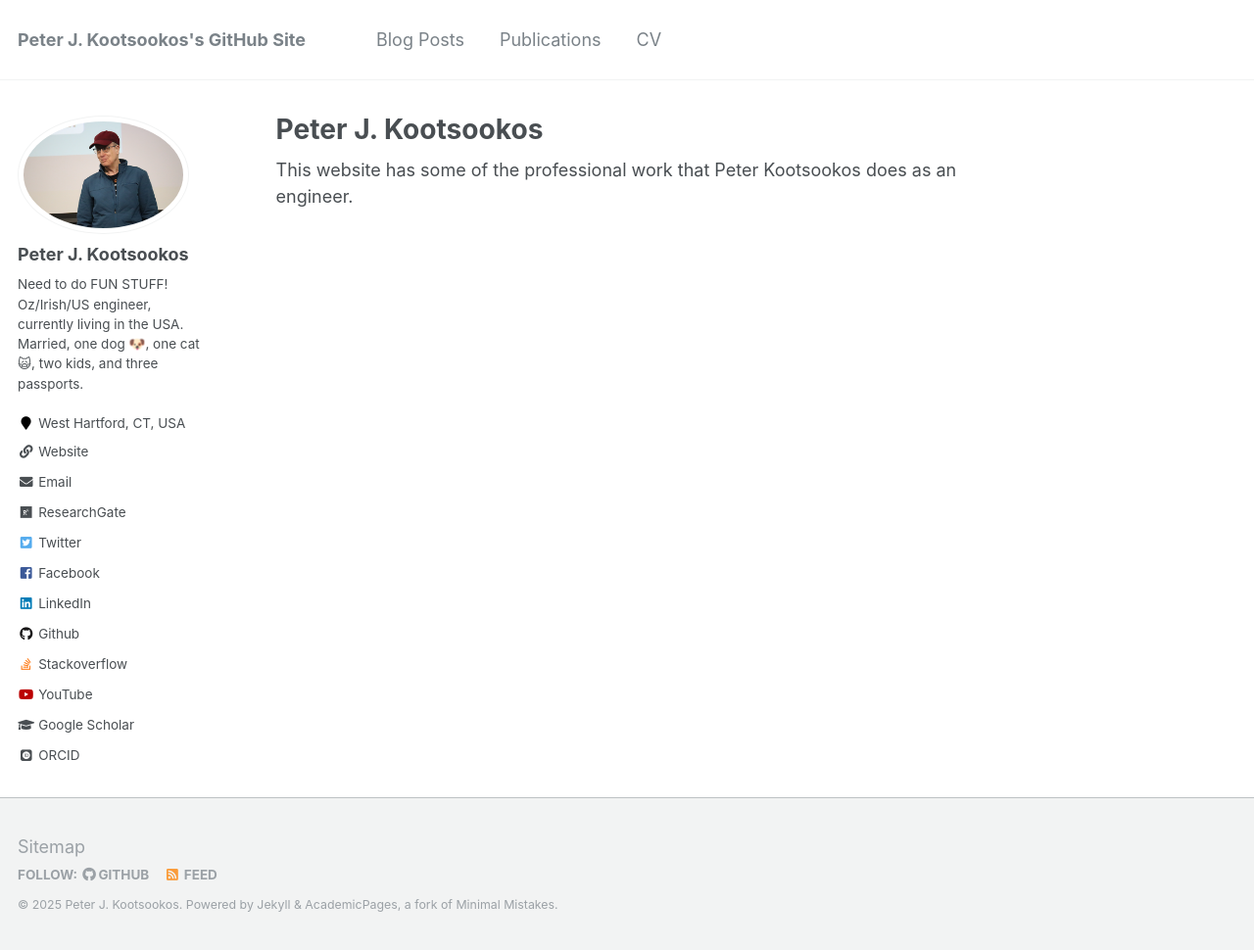
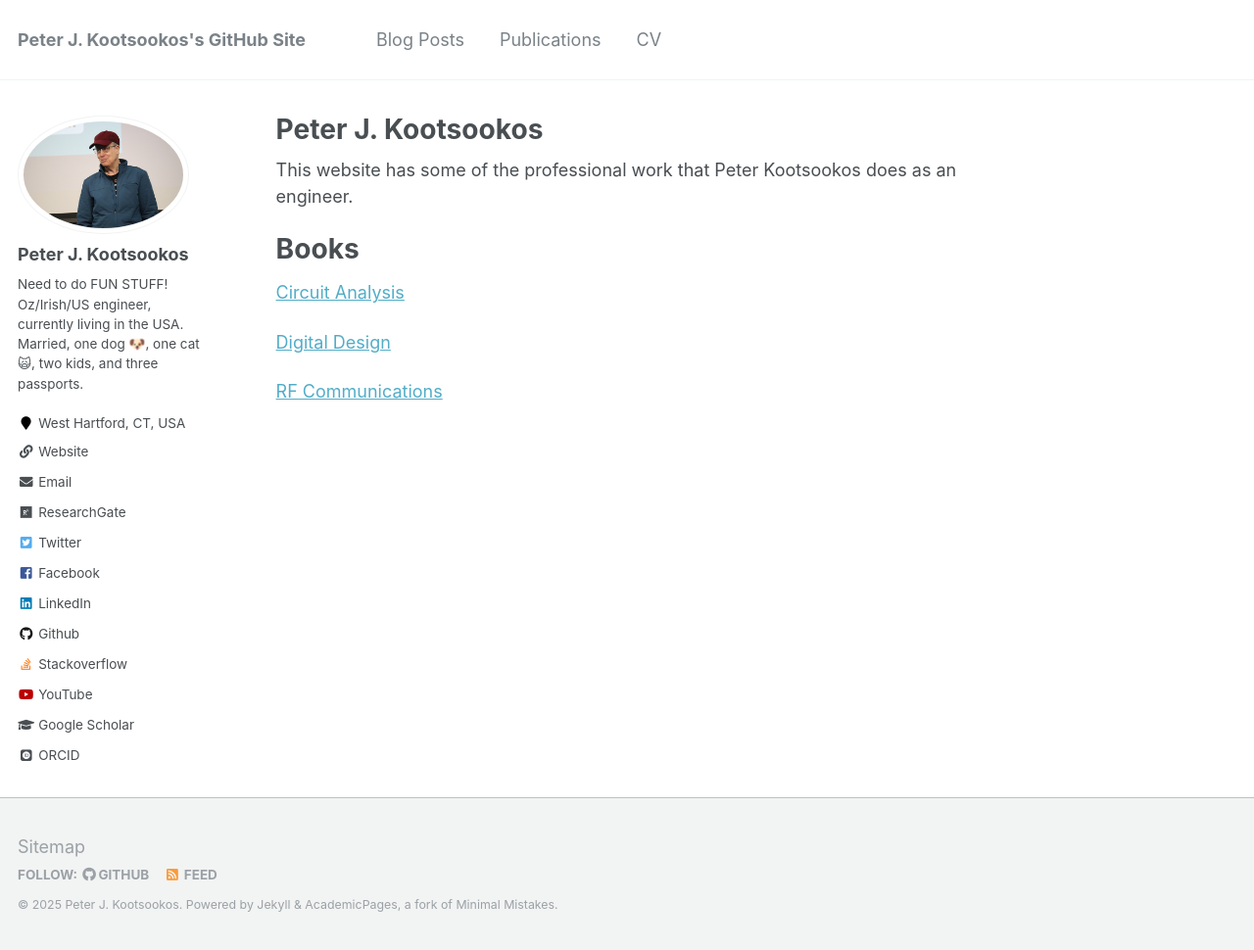
Before and after one commit to kootsoop/kootsoop.github.io, a Jekyll site: the page built from _pages/about.md, in a window 1280 px wide and 970 px high. Shown: the whole window at 98% size. Built offline with Jekyll 4.4.1, drawn with Linux system fonts in a browser that asks for light colours; some web fonts are replaced.

Commit message:
Update about.md

```diff
--- a/_pages/about.md
+++ b/_pages/about.md
@@ -9,3 +9,11 @@ redirect_from:
 ---
 
 This website has some of the professional work that Peter Kootsookos does as an engineer.
+
+# Books
+
+[Circuit Analysis](https://circuit-analysis.github.io/intro.html)
+
+[Digital Design](https://cv.kootsoop.com/digital-design)
+
+[RF Communications](https://cv.kootsoop.com/rf_comms)
```
